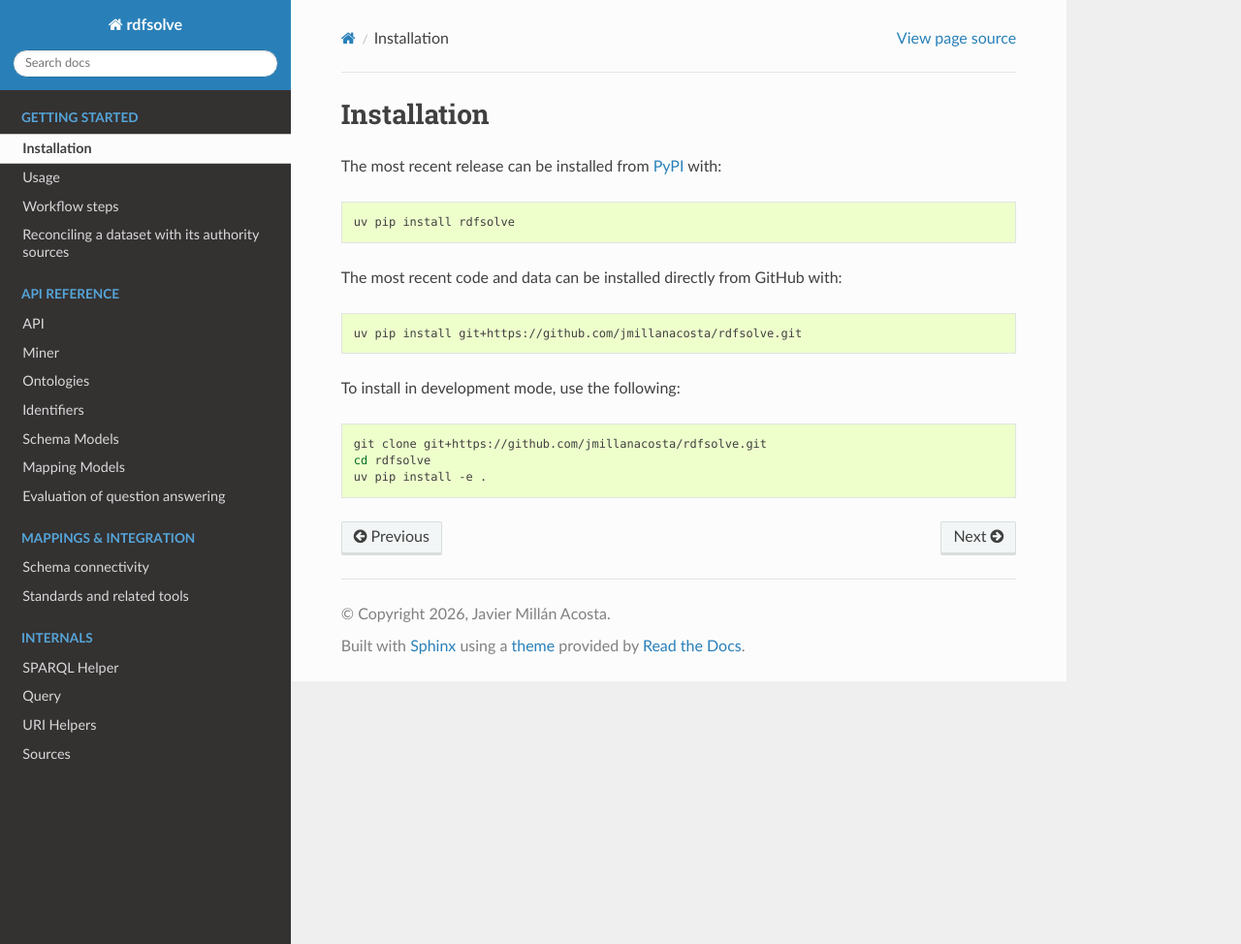
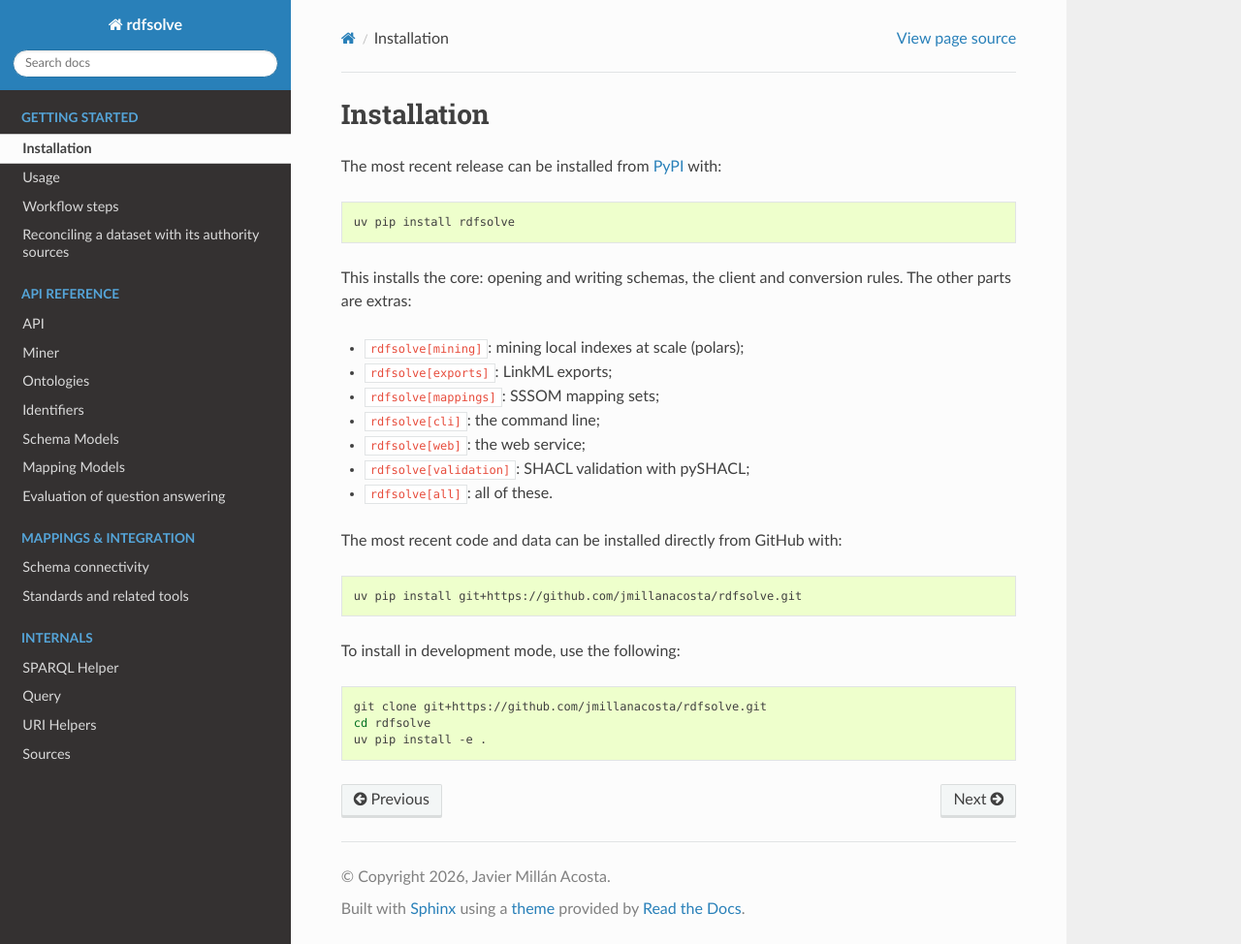
Before and after one commit to jmillanacosta/rdfsolve, a Sphinx documentation site: the page built from docs/source/installation.rst, in a window 1280 px wide and 974 px high. Shown: the whole window at 97% size. Built offline with Sphinx 7.4.7 and the Read the Docs theme 3.1.0, drawn with Linux system fonts in a browser that asks for light colours.

Commit message:
Install the core alone and make mining at scale, exports, mappings, the command line and the web service extras

```diff
--- a/docs/source/installation.rst
+++ b/docs/source/installation.rst
@@ -6,6 +6,17 @@ The most recent release can be installed from
 .. code-block:: shell
 
     uv pip install rdfsolve
+
+This installs the core: opening and writing schemas, the client and conversion rules. The
+other parts are extras:
+
+- ``rdfsolve[mining]``: mining local indexes at scale (polars);
+- ``rdfsolve[exports]``: LinkML exports;
+- ``rdfsolve[mappings]``: SSSOM mapping sets;
+- ``rdfsolve[cli]``: the command line;
+- ``rdfsolve[web]``: the web service;
+- ``rdfsolve[validation]``: SHACL validation with pySHACL;
+- ``rdfsolve[all]``: all of these.
 
 The most recent code and data can be installed directly from GitHub with:
 
```
Also changed, not shown: README.md (+2 -1 lines), pyproject.toml (+24 -21 lines), 2 other files.
